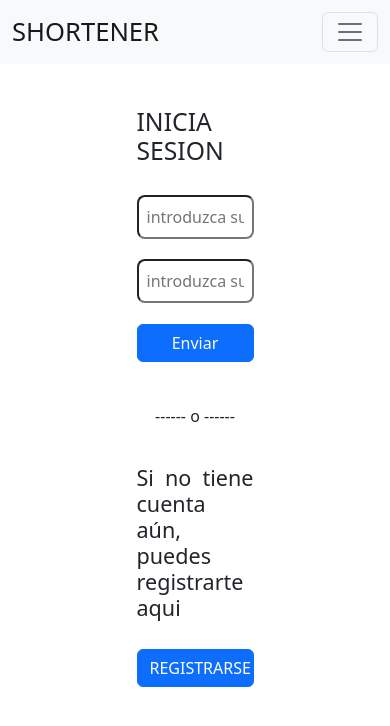
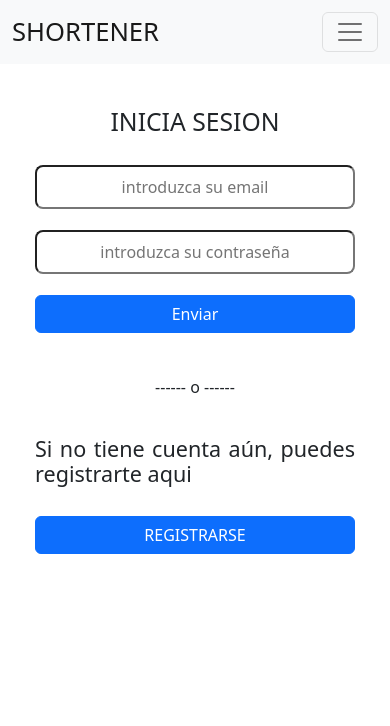
Before and after one commit to Paulobazan2022/Front_Short_Url, a React (Create React App) app in the folder shortener_url/: page /log-in in a window 390 px wide. Shown: the top 726 px of the page. Built offline with nearby package versions, Linux system fonts and the light colour scheme.

Commit message:
change responsive components

```diff
--- a/shortener_url/src/assets/LogIn.css
+++ b/shortener_url/src/assets/LogIn.css
@@ -1,30 +1,129 @@
-.container_login{
+.container_login {
     display: flex;
     height: 100vh;
     flex-direction: column;
     align-items: center;
 }
 
-.container_text{
+.container_text {
     display: flex;
     flex-direction: column;
-    width: 30vw;;
+    width: 30rem;
+    ;
     gap: 1.3rem;
     margin-top: 5vh;
 }
 
-.text_log{
+.text_log {
     align-self: center;
     text-align: justify;
 }
 
-.input_log{
-    width: 30vw;
+.input_log {
+    width: 100%;
     border-radius: 0.5rem;
     text-align: center;
     padding: 0.5rem;
 }
 
-.p_error{
+.p_error {
     color: rgb(246, 7, 7);
 }
+
+@media (max-width: 1199.98px) {
+    .container_login {
+        display: flex;
+        height: 100vh;
+        flex-direction: column;
+        align-items: center;
+    }
+
+    .container_text {
+        display: flex;
+        flex-direction: column;
+        width: 30rem;
+        ;
+        gap: 1.3rem;
+        margin-top: 5vh;
+    }
+
+    .text_log {
+        align-self: center;
+        text-align: justify;
+    }
+
+    .input_log {
+        width: 100%;
+        border-radius: 0.5rem;
+        text-align: center;
+        padding: 0.5rem;
+    }
+
+}
+
+
+@media (max-width:576px) {
+
+    .container_login {
+        display: flex;
+        height: 100vh;
+        flex-direction: column;
+        align-items: center;
+    }
+
+    .container_text {
+        display: flex;
+        flex-direction: column;
+        width: 20rem;
+        gap: 1.3rem;
+        margin-top: 5vh;
+    }
+
+    .text_log {
+        align-self: center;
+        text-align: justify;
+    }
+
+    .input_log {
+        width: 100%;
+        border-radius: 0.5rem;
+        text-align: center;
+        padding: 0.5rem;
+    }
+
+
+
+}
+
+@media (max-width:360px) {
+
+    .container_login {
+        display: flex;
+        height: 100vh;
+        flex-direction: column;
+        align-items: center;
+    }
+
+    .container_text {
+        display: flex;
+        flex-direction: column;
+        width: 15rem;
+        gap: 1.3rem;
+        margin-top: 5vh;
+    }
+
+    .text_log {
+        align-self: center;
+        text-align: justify;
+    }
+
+    .input_log {
+        width: 100%;
+        border-radius: 0.5rem;
+        text-align: center;
+        padding: 0.5rem;
+    }
+
+
+
+}
--- a/shortener_url/src/assets/Menu.css
+++ b/shortener_url/src/assets/Menu.css
@@ -1,7 +1,12 @@
 .justify-content-md-center {
-    padding: 2.5rem
+    padding-top: 1rem;
+    padding-bottom: 1rem;
+    align-items: center;
+    justify-items: center;
 }
-
+.col-md-5{
+    justify-items: center;
+}
 .text_Home {
     font-size: 10vh;
 }
@@ -47,7 +52,16 @@
 }
 
 .logo_home{
-    width: 17rem;
+    width: 50%;
+    height: auto;
+}
+
+@supports(object-fit: cover){
+    .logo_home{
+      height: 50%;
+      object-fit: cover;
+      object-position: center center;
+    }
 }
 
 @media (max-width: 1199.98px) {
--- a/shortener_url/src/components/Home.jsx
+++ b/shortener_url/src/components/Home.jsx
@@ -58,11 +58,14 @@ const Home = () => {
         </div>
         <Container >
             {shortUrl && <Row className="container_short">
-
-                <Col md="10">
+<Col></Col>
+                <Col md="4">
                     <h3>Tu Url acotada es la siguiente....</h3>
+                </Col>
+                <Col md="4">
                     <a className='short_url' onClick={() => sendFull(shortUrl)}>{`http://localhost:3000/${shortUrl}`}</a>
                 </Col>
+                <Col></Col>
             </Row>}
 
         </Container>
```
